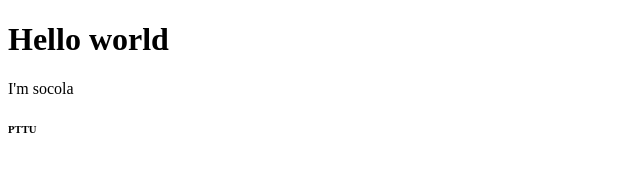
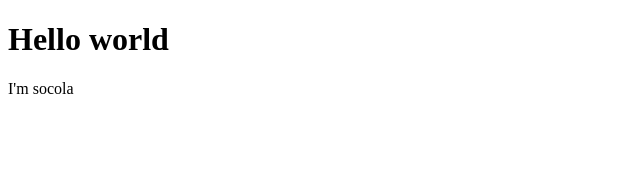
Before and after one commit to nhatkhanh2708/learn_web, a plain HTML site: page Learn/index.html in a window 1280 px wide. Shown: the full height of the page, 0-640 px from the left. Drawn offline with Linux system fonts and the light colour scheme.

Commit message:
commited

```diff
--- a/Learn/index.html
+++ b/Learn/index.html
@@ -8,6 +8,5 @@
 <body>
     <h1>Hello world</h1>
     <p>I'm socola</p>
-    <h6>PTTU</h6>
 </body>
 </html>
```
